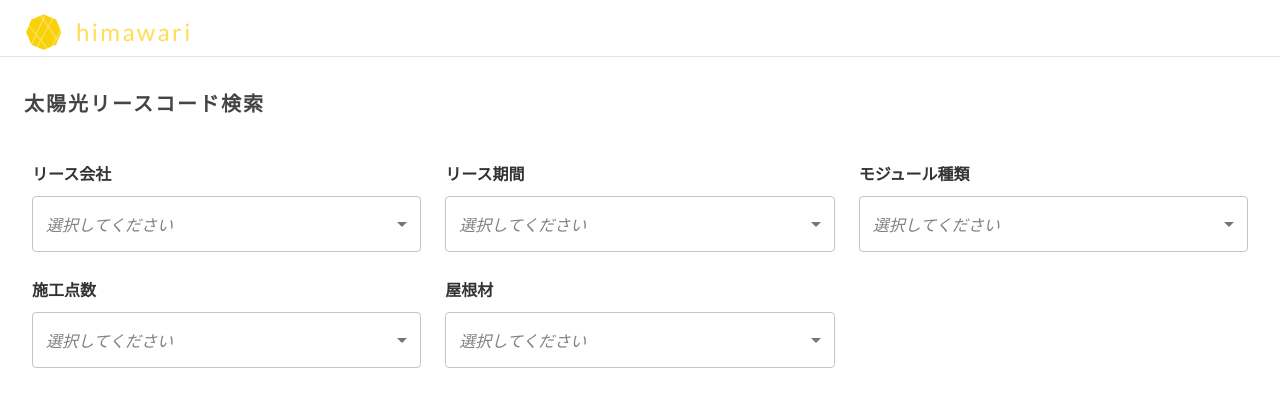
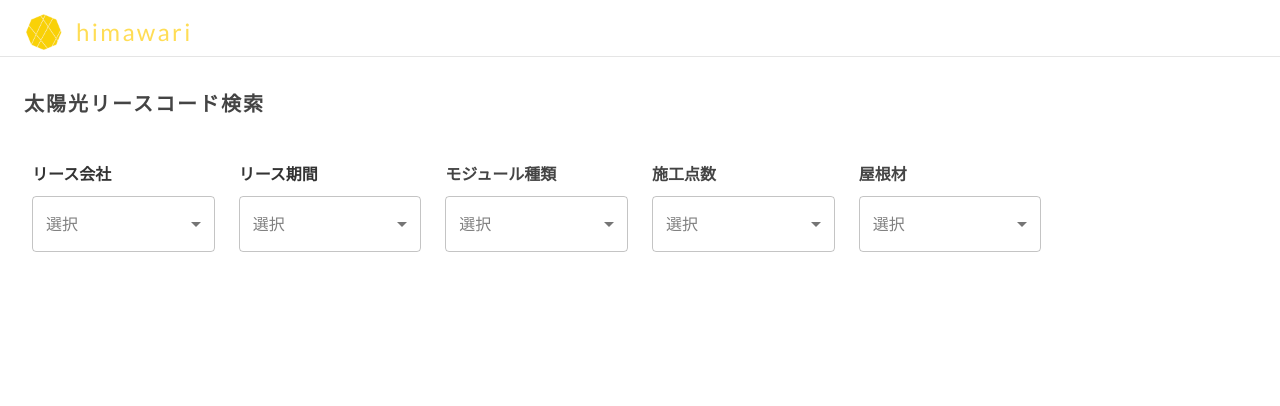
Before and after one commit to komeponpon/himawari-frontend, a React (Create React App) app: page /solar-system-search in a window 1280 px wide. Shown: the top 406 px of the page. Built offline with nearby package versions, Linux system fonts and the light colour scheme.

Commit message:
フォーム修正

```diff
--- a/src/components/BasicSelect.tsx
+++ b/src/components/BasicSelect.tsx
@@ -25,13 +25,13 @@ export default function BasicSelect({ options, onChange, value }: BasicSelectPro
           displayEmpty
           renderValue={(selected) => {
             if (!selected) {
-              return <em style={{ color: 'gray' }}>選択してください</em>;
+              return <span style={{ color: 'gray' }}>選択</span>;
             }
             return options.find(opt => opt.value === selected)?.label;
           }}
         >
           <MenuItem value="">
-            <em>指定なし</em>
+            <span>指定なし</span>
           </MenuItem>
           {options.map((option) => (
             <MenuItem key={option.value} value={option.value}>
--- a/src/components/SolarSearchField.tsx
+++ b/src/components/SolarSearchField.tsx
@@ -1,4 +1,4 @@
-import { Box, Grid, Typography } from "@mui/material";
+import { Box, Typography, Grid } from "@mui/material";
 import BasicSelect from "./BasicSelect";
 import { useState } from "react";
 
@@ -37,7 +37,7 @@ export default function SolarSearchField() {
   return (
     <Box sx={{ flexGrow: 1, p: 3 }}>
       <Grid container spacing={3}>
-        <Grid item xs={4}>
+        <Grid item xs={2}>
           <Typography
             variant="subtitle1"
             sx={{
@@ -54,7 +54,7 @@ export default function SolarSearchField() {
             onChange={setLeaseCompany}
           />
         </Grid>
-        <Grid item xs={4}>
+        <Grid item xs={2}>
           <Typography
             variant="subtitle1"
             sx={{
@@ -71,13 +71,13 @@ export default function SolarSearchField() {
             onChange={setLeasePeriod}
           />
         </Grid>
-        <Grid item xs={4}>
+        <Grid item xs={2}>
           <Typography
             variant="subtitle1"
             sx={{
               mb: 1,
               fontWeight: 'bold',
-              color: '#333'
+              color: '#444'
             }}
           >
             モジュール種類
@@ -88,13 +88,13 @@ export default function SolarSearchField() {
             onChange={setModuleModel}
           />
         </Grid>
-        <Grid item xs={4}>
+        <Grid item xs={2}>
           <Typography
             variant="subtitle1"
             sx={{
               mb: 1,
               fontWeight: 'bold',
-              color: '#333'
+              color: '#444'
             }}
           >
             施工点数
@@ -105,13 +105,13 @@ export default function SolarSearchField() {
             onChange={setInstallationPoints}
           />
         </Grid>
-        <Grid item xs={4}>
+        <Grid item xs={2}>
           <Typography
             variant="subtitle1"
             sx={{
               mb: 1,
               fontWeight: 'bold',
-              color: '#333'
+              color: '#444'
             }}
           >
             屋根材
--- a/src/theme.ts
+++ b/src/theme.ts
@@ -3,7 +3,10 @@ import { createTheme } from '@mui/material/styles';
 const theme = createTheme({
   typography: {
     fontFamily: [
-      'Lato',
+      'Meiryo',
+      'メイリオ',
+      'Hiragino Kaku Gothic Pro',
+      'ヒラギノ角ゴ Pro W3',
       '-apple-system',
       'BlinkMacSystemFont',
       '"Segoe UI"',
```
